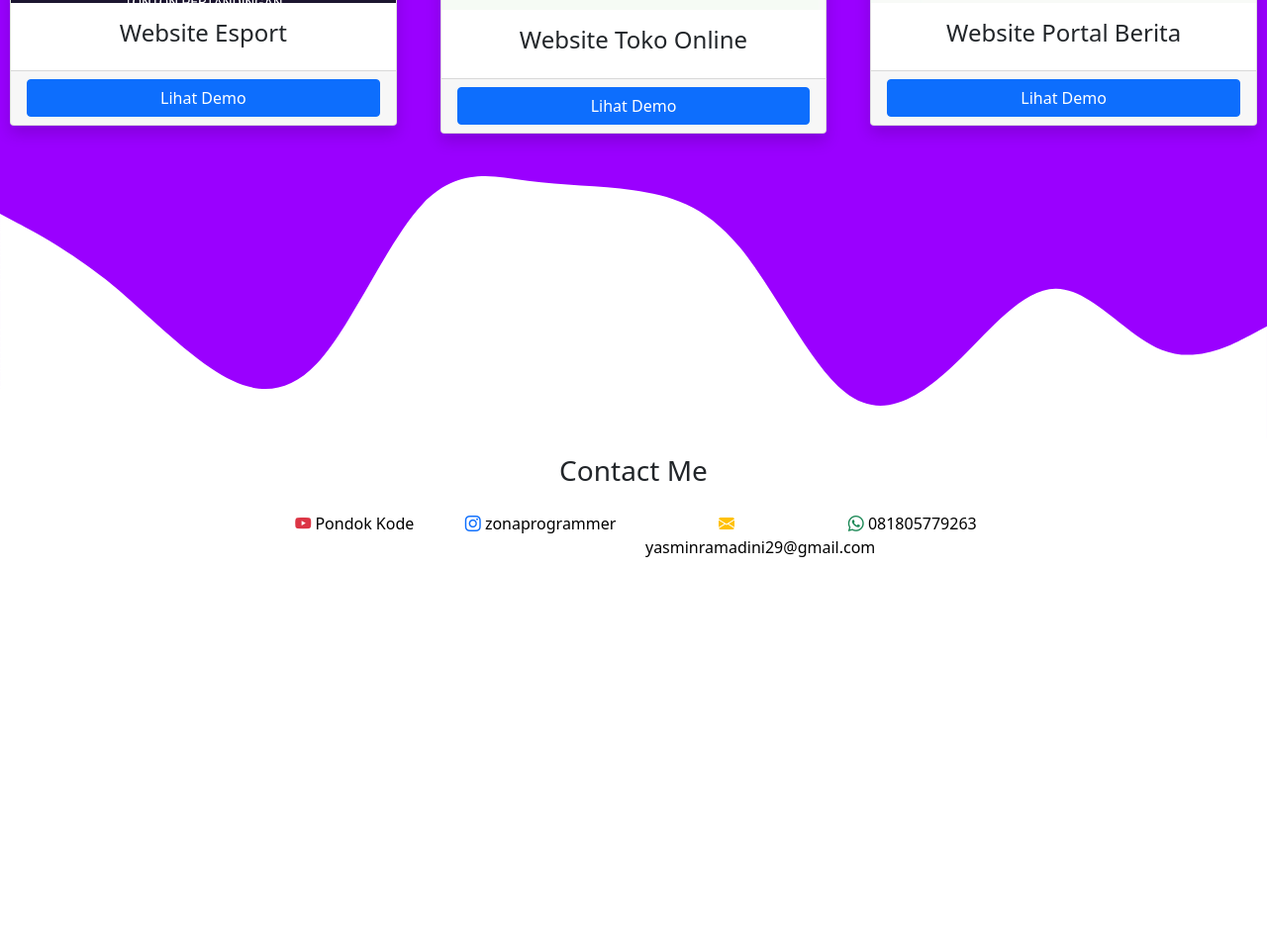
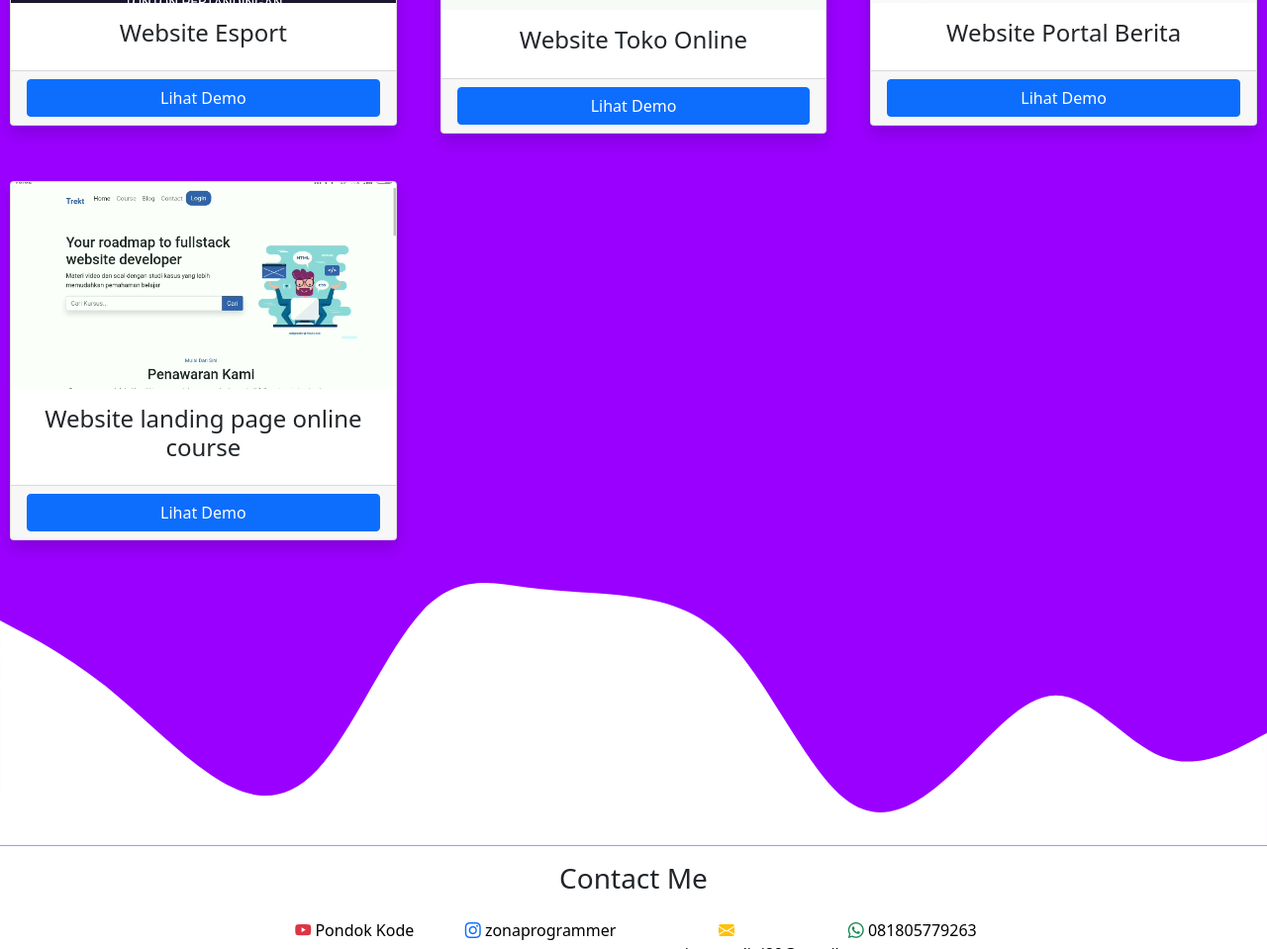
Before and after one commit to yrartz/my-portfolio, a plain HTML site: page index.html in a window 1280 px wide. Shown: the part 1705-2664 px from the top of the page at 99% size. Before the commit the page ends 2328 px from the top, so only its background shows below. Drawn offline with nearby package versions, Linux system fonts and the light colour scheme.

Commit message:
menambah projek landing page online course

```diff
--- a/index.html
+++ b/index.html
@@ -167,6 +167,18 @@
                     </div>
                 </div>
 
+                <div class="col-md-4">
+                    <div class="card shadow my-4">
+                        <img src="project4.png" class="card-img-top">
+                        <div class="card-body">
+                            <h4 class="card-title text-center">Website landing page online course</h4>
+                        </div>
+                        <div class="card-footer">
+                            <a href="https://youtu.be/xYiRCl_9RVo" class="btn btn-primary text-white d-block">Lihat Demo</a>
+                        </div>
+                    </div>
+                </div>
+
 <svg xmlns="http://www.w3.org/2000/svg" viewBox="0 0 1440 320"><path fill="#ffffff" fill-opacity="1" d="M0,64L20,74.7C40,85,80,107,120,138.7C160,171,200,213,240,240C280,267,320,277,360,234.7C400,192,440,96,480,53.3C520,11,560,21,600,26.7C640,32,680,32,720,37.3C760,43,800,53,840,101.3C880,149,920,235,960,266.7C1000,299,1040,277,1080,240C1120,203,1160,149,1200,149.3C1240,149,1280,203,1320,218.7C1360,235,1400,213,1420,202.7L1440,192L1440,320L1420,320C1400,320,1360,320,1320,320C1280,320,1240,320,1200,320C1160,320,1120,320,1080,320C1040,320,1000,320,960,320C920,320,880,320,840,320C800,320,760,320,720,320C680,320,640,320,600,320C560,320,520,320,480,320C440,320,400,320,360,320C320,320,280,320,240,320C200,320,160,320,120,320C80,320,40,320,20,320L0,320Z"></path></svg>
 
                 </div>
```
Also changed, not shown: project4.png (added).
